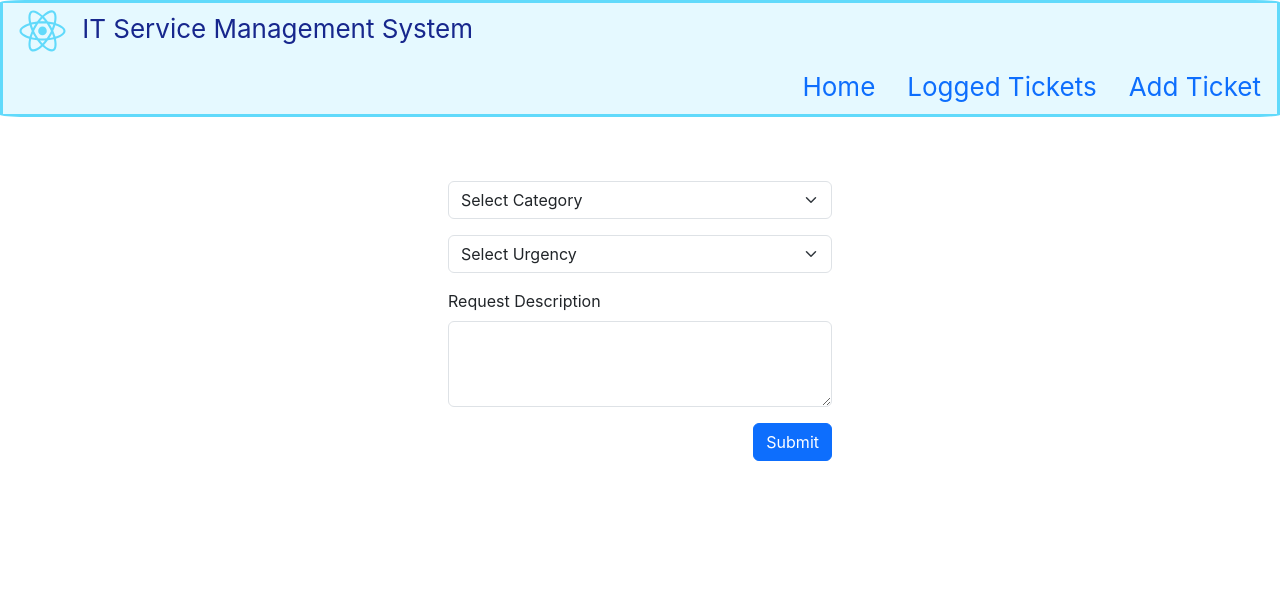
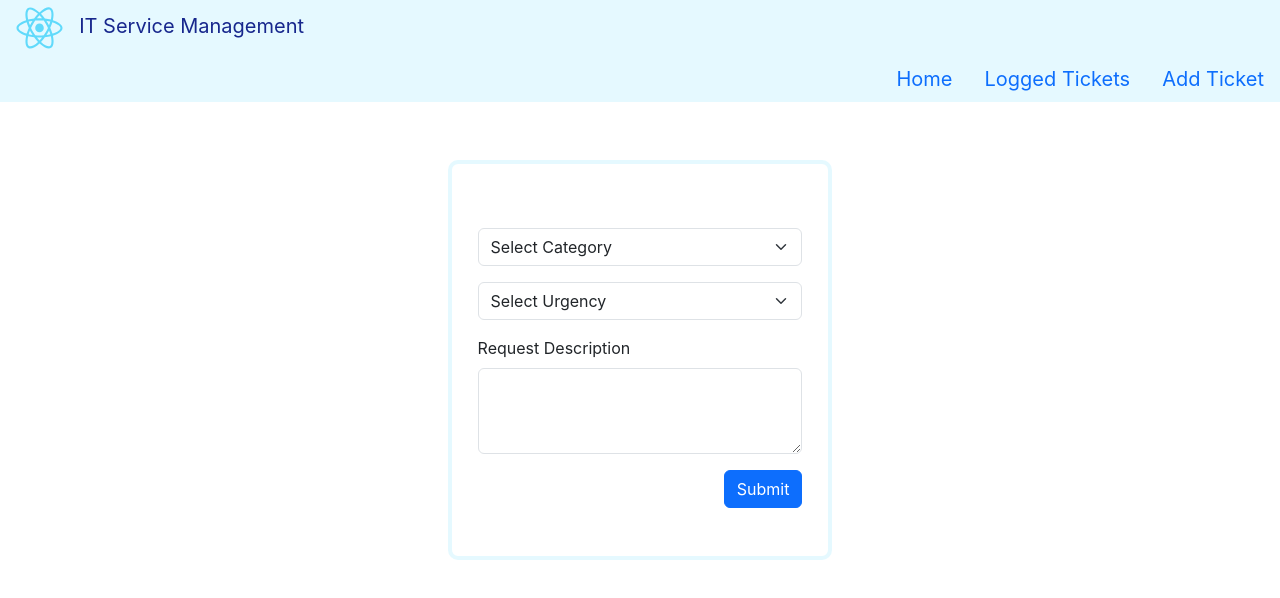
Before and after one commit to mokgali/it-service-management, a React (Create React App) app: page /addTicket in a window 1280 px wide. Shown: the top 598 px of the page. Built offline with nearby package versions, Linux system fonts and the light colour scheme.

Commit message:
Updated CSS

```diff
--- a/src/App.js
+++ b/src/App.js
@@ -3,6 +3,7 @@ import './App.css';
 import AddTicket from './pages/AddTicket';
 import LoggedTickets from './pages/LoggedTickets';
 import AppHeader from './components/appHeader'
+import Login from './pages/Login';
 import { BrowserRouter, Routes,Route, Link} from 'react-router-dom';
 
 
@@ -13,7 +14,8 @@ function App() {
   <BrowserRouter>
   <AppHeader logo={logo}/>
   <Routes>
-    <Route path="/" element={<LoggedTickets/>}></Route>
+    <Route path="/" element={<Login/>}></Route>
+    <Route path="login" element={<Login/>}></Route>
     <Route path="addTicket" element={<AddTicket/>}></Route>
     <Route path="loggedTickets" element={<LoggedTickets/>}></Route>
   </Routes>
--- a/src/components/appHeader.js
+++ b/src/components/appHeader.js
@@ -7,7 +7,7 @@ console.log(Styles.appLogo)
 return(
    <header className= {Styles.appHeader}>
     <img src={logo} className={Styles.appLogo} alt="logo" />
-    <span>IT Service Management System</span>
+    <span>IT Service Management</span>
     <Menu></Menu>
   </header>
 )
--- a/src/components/appHeader.module.css
+++ b/src/components/appHeader.module.css
@@ -1,15 +1,11 @@
 .appHeader {
     background-color: #61dafb29;
-    min-height: 10vh;
-    /*display: flex;
-    flex-direction: column;
+    min-height: 8vh;
     align-items: center;
-    justify-content: center;*/
-    font-size: calc(10px + 2vmin);
+    justify-content: center;
+    font-size: calc(4px + 2vmin);
     color: rgb(23, 39, 141);
-    border-style: solid;
-    border-color: #61dafb;
-    border-radius: 2%;
+
 
   }
   .appLogo {
--- a/src/pages/AddTicket.module.css
+++ b/src/pages/AddTicket.module.css
@@ -1,6 +1,18 @@
 .AddTicket{
+
     padding-top: 5%;
+    padding-left: 2%;
+    padding-right: 2%;
     width: 30%;
     margin: auto;
+    border: 4px solid #61dafb29;
+    border-radius: 10px;
+    height: 50%;
+    left: 35%;
+    display: flex;
+    flex-direction: column;
+    position: absolute;
+    top: 20%;
+
 
  }
```
